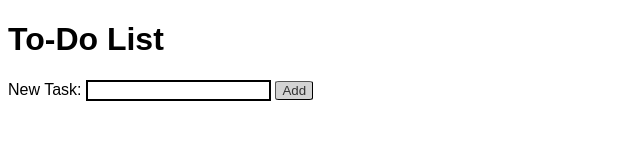
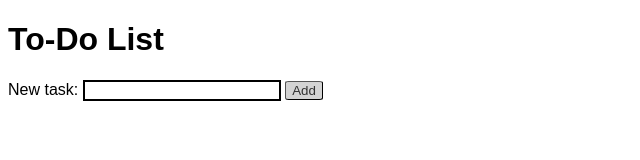
Before and after one commit to FuyuPor/CS208-11.03, a website: page index.html in a window 1280 px wide. Shown: the full height of the page, 0-640 px from the left. Drawn offline with Linux system fonts and the light colour scheme; files that its build step writes are made by us from their sources; files whose address does not match are found by name.

Commit message:
Completed Lab 11

```diff
--- a/index.html
+++ b/index.html
@@ -12,11 +12,13 @@
 
 <body>
   <h1>To-Do List</h1>
+  <!-- UI for adding task -->
   <p>
-    <label for="addTask">New Task:</label>
+    <label for="addTask">New task:</label>
     <input type="text" id="addTask">
     <input type="submit" value="Add" id="addButton">
   </p>
+  <!-- Empty List for adding tasks to -->
   <ol>
   </ol>
 </body>
```
Also changed, not shown: dist/script.js, dist/style.css.
